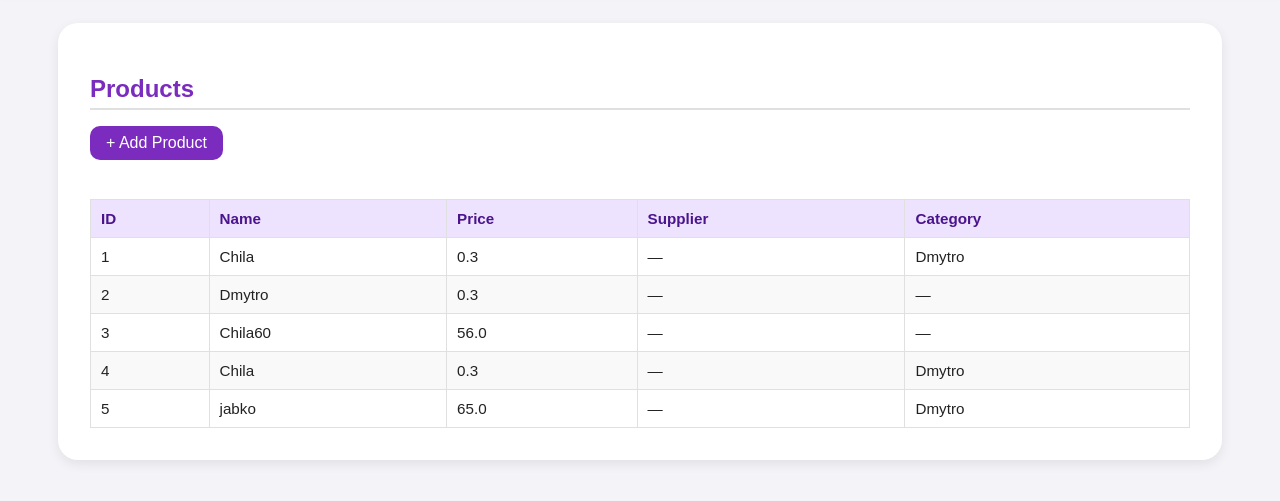
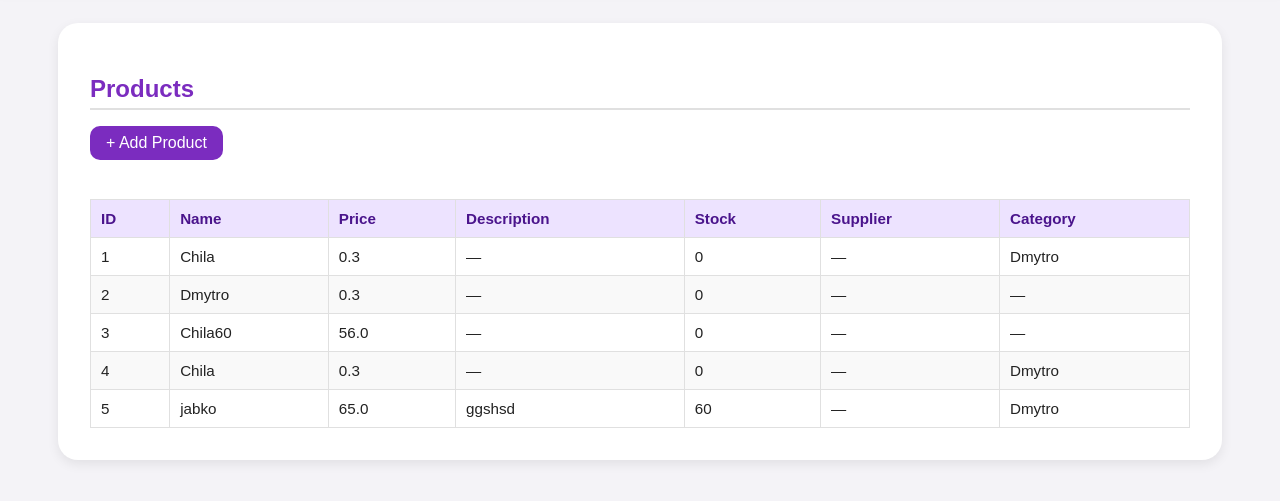
Before and after one commit to 13itsme/Project_Vistula, a Flask app: page / in a window 1280 px wide. Shown: the part 155-656 px from the top of the page. Run offline with Flask 3, Linux system fonts and the light colour scheme.

Commit message:
Task B: added description and stock fields to Product model

```diff
--- a/models.py
+++ b/models.py
@@ -26,3 +26,5 @@ class Product(db.Model):
     price = db.Column(db.Float, nullable=False)
     supplier_id = db.Column(db.Integer, db.ForeignKey('supplier.id'))
     category_id = db.Column(db.Integer, db.ForeignKey('category.id'))
+    description = db.Column(db.String(255))
+    stock = db.Column(db.Integer, default=0)
--- a/routes.py
+++ b/routes.py
@@ -25,13 +25,23 @@ def add_product():
         price = float(request.form.get('price'))
         supplier_id = request.form.get('supplier_id')
         category_id = request.form.get('category_id')
+        description = request.form.get('description')
+        stock = request.form.get('stock', 0)
+
+        try:
+            stock = int(stock)
+        except ValueError:
+            stock = 0
 
         new_product = Product(
             name=name,
             price=price,
             supplier_id=supplier_id or None,
-            category_id=category_id or None
+            category_id=category_id or None,
+            description=description,
+            stock=stock
         )
+
         db.session.add(new_product)
         db.session.commit()
         return redirect(url_for('index')) # Возвращает на главную
--- a/templates/add_product.html
+++ b/templates/add_product.html
@@ -21,6 +21,9 @@
         {% endfor %}
     </select>
 
+    <input type="text" name="description" placeholder="Product description (optional)">
+    <input type="number" name="stock" placeholder="Stocks">
+
     <input type="submit" value="Add Product">
 </form>
 {% endblock %}
--- a/templates/index.html
+++ b/templates/index.html
@@ -1,5 +1,6 @@
 {% extends 'base.html' %}
 {% block title %}Products{% endblock %}
+
 {% block content %}
 <h2>Products</h2>
 <a class="btn-add" href="{{ url_for('add_product') }}">+ Add Product</a>
@@ -8,7 +9,13 @@
 <table>
     <thead>
         <tr>
-            <th>ID</th><th>Name</th><th>Price</th><th>Supplier</th><th>Category</th>
+            <th>ID</th>
+            <th>Name</th>
+            <th>Price</th>
+            <th>Description</th>
+            <th>Stock</th>
+            <th>Supplier</th>
+            <th>Category</th>
         </tr>
     </thead>
     <tbody>
@@ -17,6 +24,8 @@
             <td>{{ p.id }}</td>
             <td>{{ p.name }}</td>
             <td>{{ p.price }}</td>
+            <td>{{ p.description or '—' }}</td>
+            <td>{{ p.stock or 0 }}</td>
             <td>{{ p.supplier.name if p.supplier else '—' }}</td>
             <td>{{ p.category.name if p.category else '—' }}</td>
         </tr>
```
Also changed, not shown: instance/app.db, 1 other file.
